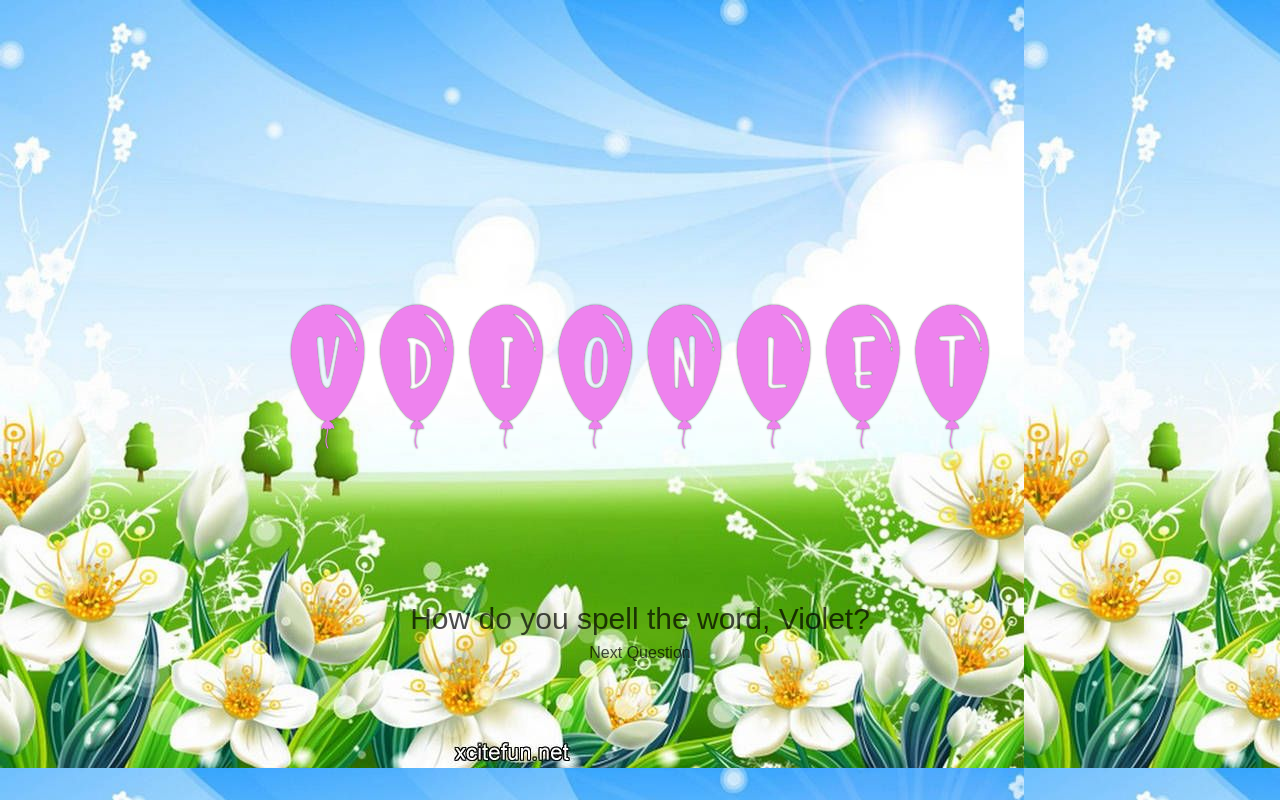
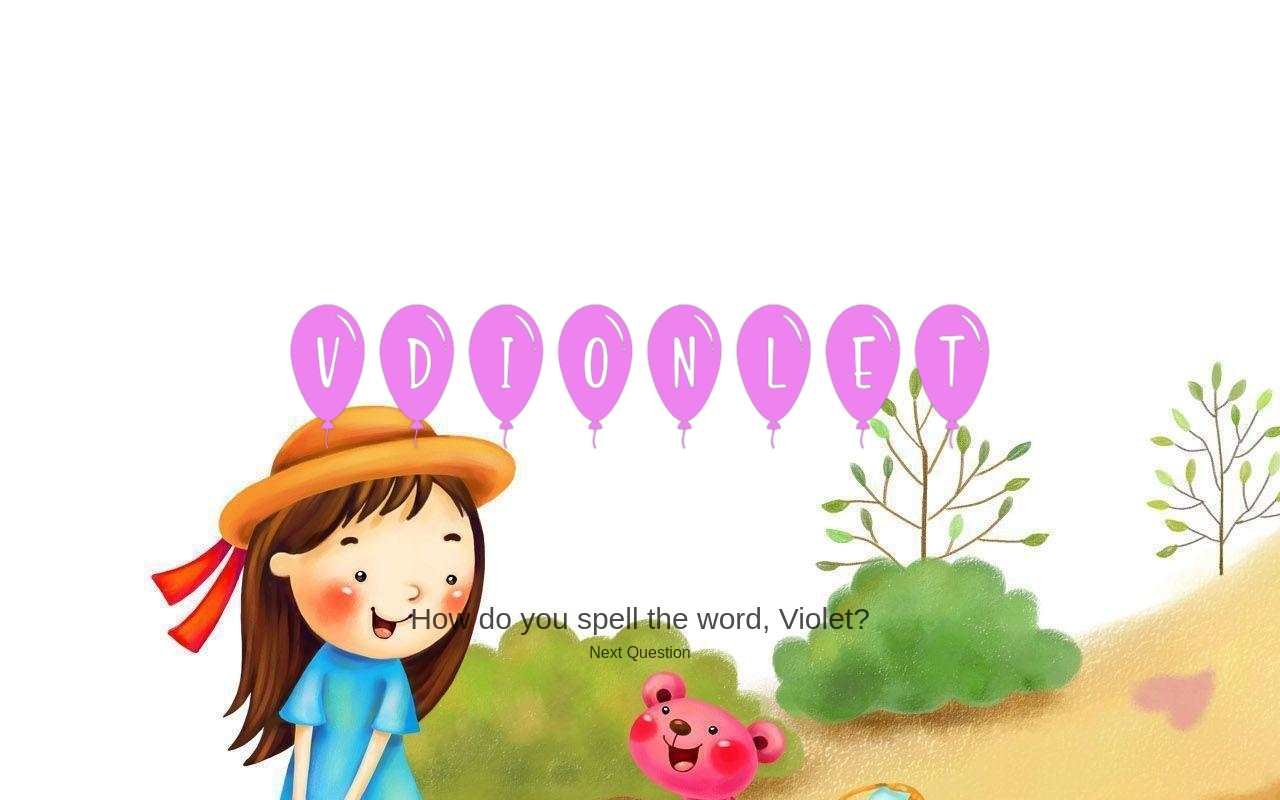
Before and after one commit to PaulKillian/balloon-spelling, a SvelteKit app: page /violet in a window 1280 px wide. Built offline with nearby package versions, Linux system fonts and the light colour scheme.

Commit message:
Update +page.svelte

```diff
--- a/src/routes/violet/+page.svelte
+++ b/src/routes/violet/+page.svelte
@@ -35,7 +35,7 @@
 
 <style>
    section {
-    background-image: url('$lib/images/bg9.jpeg');
+    background-image: url('$lib/images/bg10.jpeg');
 	}
 
 	button {
```
